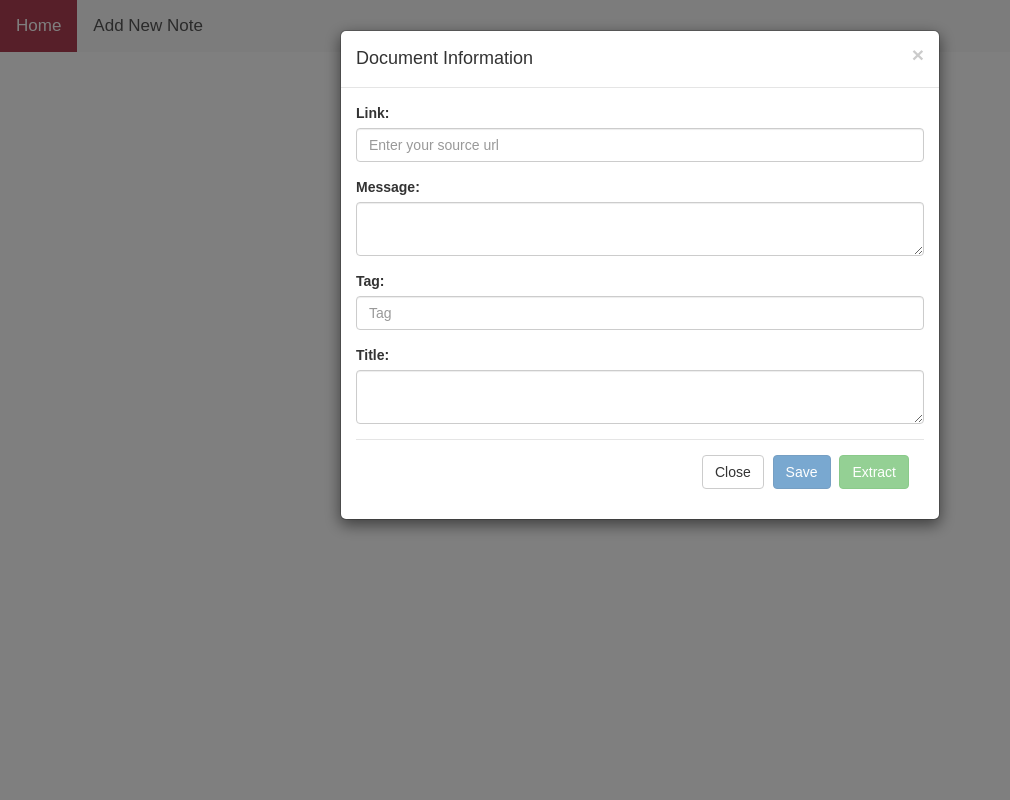
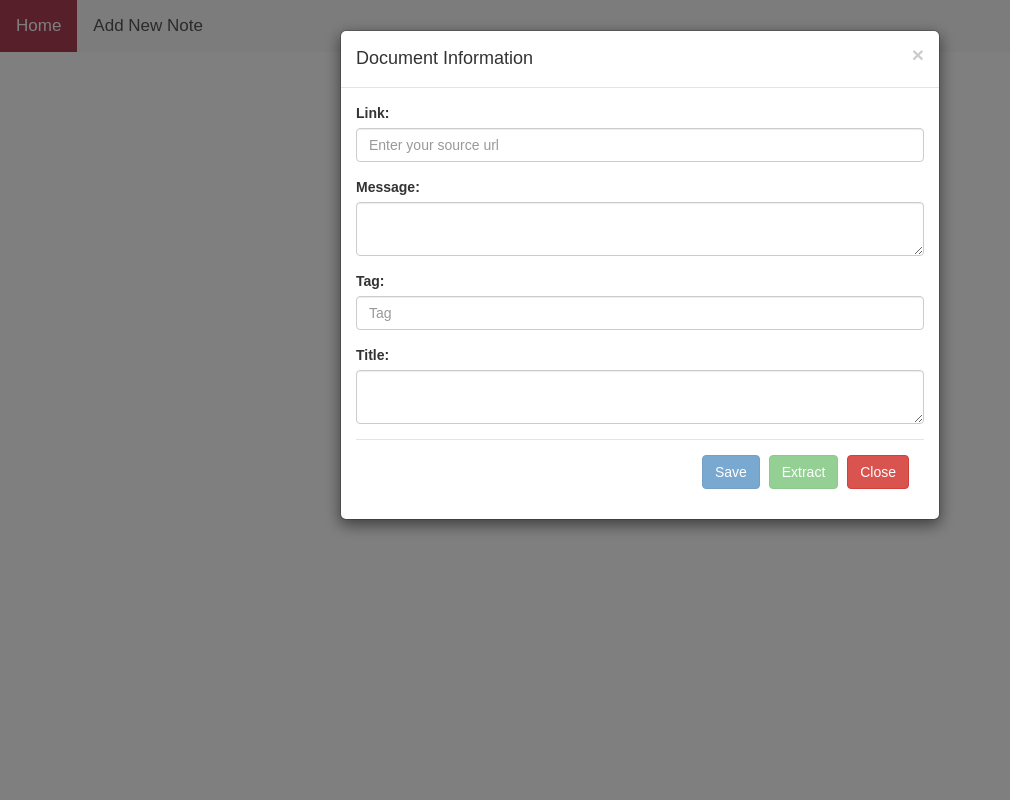
Before and after one commit to kemalcanbora/lootnotes, a Flask app: page /add_note in a window 1280 px wide. Shown: the whole page, without its empty margins (0-1010 px from the left). Run offline with Flask 2, Linux system fonts and the light colour scheme; parts of the project's set-up code (start-up, migrations or seed data) failed here and were passed over; some libraries are stand-ins or nearby versions.

Commit message:
change close button

```diff
--- a/templates/add_new_note.html
+++ b/templates/add_new_note.html
@@ -96,9 +96,10 @@
                         <textarea class="form-control" id="title" name="title" placeholder="Title"> {{ title }}</textarea>
                     </div>
                     <div class="modal-footer">
-                        <button type="button" class="btn btn-default" data-dismiss="modal">Close</button>
                         <input type="submit" class="btn btn-primary"  name="Save" value="Save" >
                         <input type="submit" class="btn btn-success"  name="Extract" value="Extract">
+                        <input type="submit" class="btn btn-danger"  name="Close" value="Close" >
+
                     </div>
                 </form>
             </div>
```
